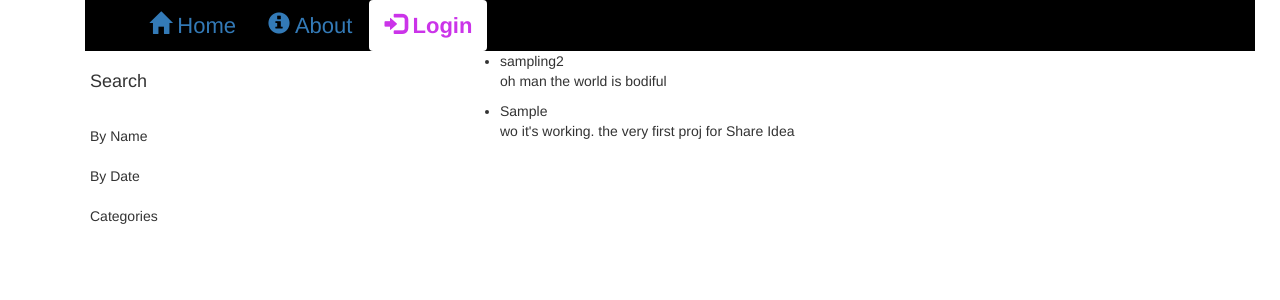
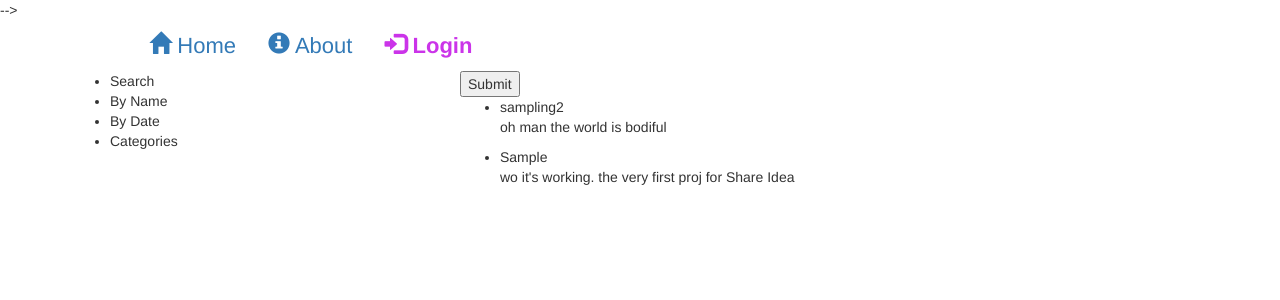
Before and after one commit to lubalesuan/shareidea, a Django app: page / in a window 1280 px wide. Shown: the top 300 px of the page. Run offline with Django 3.2, Linux system fonts and the light colour scheme; data comes from the database, SQL or seed files in the repository; some libraries are stand-ins or nearby versions.

Commit message:
Create search form

```diff
--- /dev/null
+++ b/app/share/forms.py
@@ -0,0 +1,6 @@
+from django import forms
+
+class SearchForm(forms.Form):
+    input_name = forms.CharField(label='Project name', max_length=100)
+    input_date = forms.DateField(label='Creation date')
+    input_category = forms.CharField(label='Category', max_length=100)
--- a/app/share/static/share/stylesheets.css
+++ b/app/share/static/share/stylesheets.css
@@ -19,7 +19,7 @@
 .sidebar-nav {
   position: absolute;
   top: 0;
-  width: 250px;
+  /* width: 250px; */
   margin: 0;
   padding: 0;
   list-style: none;
@@ -27,7 +27,7 @@
 
 .sidebar-nav li {
   text-indent: 20px;
-  line-height: 40px;
+  /*line-height: 40px;*/
 }
 
 .sidebar-nav li a {
@@ -49,7 +49,7 @@
 .sidebar-nav>.sidebar-brand {
   height: 65px;
   font-size: 18px;
-  line-height: 60px;
+  /*line-height: 60px;*/
 }
 
 .sidebar-nav>.sidebar-brand a {
--- a/app/share/templates/share/index.html
+++ b/app/share/templates/share/index.html
@@ -13,6 +13,7 @@
 {% endblock %}
 
 {% block content %}
+	{% include "share/partials/share/searchform.html" %}
 	{% if project_list %}
 	    <ul>
 	    {% for project in project_list %}
--- a/app/share/templates/share/partials/share/head.html
+++ b/app/share/templates/share/partials/share/head.html
@@ -19,7 +19,7 @@
 <!-- /boostrap -->
 
 <!-- local stylesheets -->
-<link rel = "stylesheet" href = "{% static 'share/stylesheets.css'%}"/>
+<!- <link rel = "stylesheet" href = "{% static 'share/stylesheets.css'%}"/> -->
 <!-- /local stylesheets -->
 
 
--- /dev/null
+++ b/app/share/templates/share/partials/share/searchform.html
@@ -0,0 +1,6 @@
+
+	<form action="/" method="post">
+	    {% csrf_token %}
+	    {{ form }}
+	    <input type="submit" value="Submit" />
+	</form>
```
